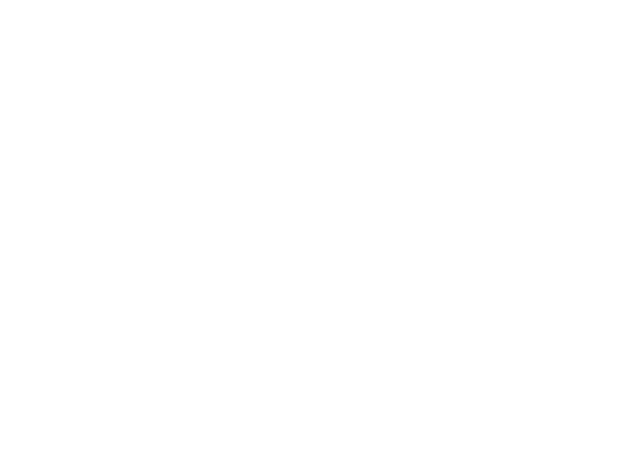
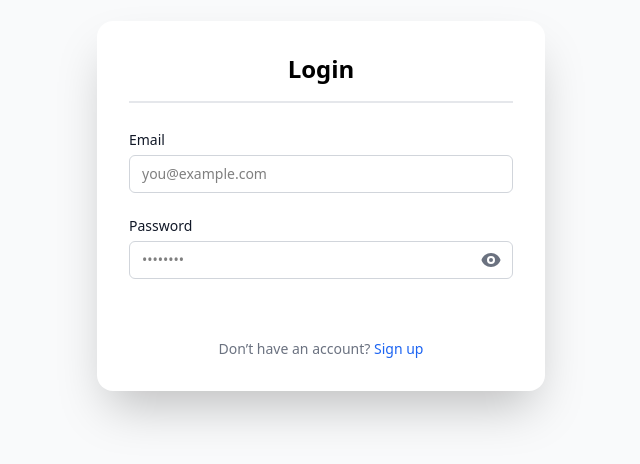
Before and after one commit to muhdSajid/CRMApple, a React (Vite) app: page /login in a window 1280 px wide. Before the commit this address had no page. Shown: the part 194-658 px from the top of the page, without its empty margins (319-959 px from the left). Built offline with nearby package versions, Linux system fonts and the light colour scheme.

Commit message:
Login page completed

```diff
--- a/package.json
+++ b/package.json
@@ -11,12 +11,14 @@
     "postinstall": "flowbite-react patch"
   },
   "dependencies": {
+    "@reduxjs/toolkit": "^2.8.2",
     "@tailwindcss/vite": "^4.1.8",
     "d3": "^7.9.0",
     "flowbite-react": "^0.11.7",
     "react": "^19.1.0",
     "react-dom": "^19.1.0",
     "react-icons": "^5.5.0",
+    "react-redux": "^9.2.0",
     "react-router-dom": "^7.6.2",
     "tailwindcss": "^4.1.8"
   },
--- a/src/App.jsx
+++ b/src/App.jsx
@@ -7,11 +7,13 @@ import Distribution from "./components/distribution/Distribution";
 import { HelpCenter } from "./components/helpCenter/HelpCenter";
 import FaqPage from "./components/faq/Faq";
 import UserGuide from "./components/common/userGuide/UserGuide";
+import LoginPage from "./components/auth/Login";
 
 function App() {
   return (
     <Router>
       <Routes>
+        <Route path="/login" element={<LoginPage />} />
         <Route path="/" element={<Layout />}>
           <Route index element={<Dashboard />} />
           <Route path="/stock" element={<MedicineStock />} />
--- /dev/null
+++ b/src/components/auth/Login.jsx
@@ -0,0 +1,81 @@
+import { useState } from "react";
+import { Label, Button } from "flowbite-react";
+import { HiEye, HiEyeOff } from "react-icons/hi";
+
+const LoginPage = () => {
+  const [loginData, setLoginData] = useState({
+    email: "",
+    password: "",
+  });
+  const [showPassword, setShowPassword] = useState(false);
+
+  const handleChange = (e) => {
+    setLoginData({ ...loginData, [e.target.id]: e.target.value });
+  };
+
+  const handleSubmit = (e) => {
+    e.preventDefault();
+    console.log("loginData", loginData);
+  };
+
+  return (
+    <div className="min-h-screen flex items-center justify-center bg-gray-50 px-4">
+      <div className="bg-white rounded-2xl shadow-2xl p-6 sm:p-8 w-full max-w-md">
+        <div className="border-b-2 border-gray-200 pb-4 mb-6">
+          <h3 className="text-2xl font-semibold text-center">Login</h3>
+        </div>
+
+        <form className="space-y-5" onSubmit={handleSubmit}>
+          <div>
+            <Label htmlFor="email">Email</Label>
+            <input
+              id="email"
+              type="email"
+              placeholder="you@example.com"
+              required
+              value={loginData.email}
+              onChange={handleChange}
+              className="mt-1 w-full border border-gray-300 rounded-md px-3 py-2 text-sm focus:outline-none focus:ring-1 focus:ring-blue-500"
+            />
+          </div>
+
+          <div>
+            <Label htmlFor="password">Password</Label>
+            <div className="relative mt-1">
+              <input
+                id="password"
+                type={showPassword ? "text" : "password"}
+                value={loginData.password}
+                onChange={handleChange}
+                placeholder="••••••••"
+                required
+                className="w-full border border-gray-300 rounded-md px-3 py-2 text-sm focus:outline-none focus:ring-1 focus:ring-blue-500"
+              />
+              <button
+                type="button"
+                onClick={() => setShowPassword((prev) => !prev)}
+                className="absolute inset-y-0 right-3 flex items-center text-gray-500"
+                tabIndex={-1}
+              >
+                {showPassword ? <HiEyeOff size={20} /> : <HiEye size={20} />}
+              </button>
+            </div>
+          </div>
+
+          <Button type="submit" className="w-full mt-2">
+            Sign In
+          </Button>
+
+          <p className="text-sm text-center text-gray-500">
+            Don’t have an account?{" "}
+            <a href="#" className="text-blue-600">
+              Sign up
+            </a>
+          </p>
+        </form>
+      </div>
+    </div>
+  );
+};
+
+export default LoginPage;
--- /dev/null
+++ b/src/constants/constants.js
@@ -0,0 +1,2 @@
+const isProduction = import.meta.env.MODE !== "production";
+export const apiDomain = isProduction ? "" : "http://localhost:5000";
--- a/src/index.css
+++ b/src/index.css
@@ -37,3 +37,21 @@
     @apply cursor-pointer;
   }
 }
+
+/* Remove eye icon from Chrome, Edge, Safari */
+input[type="password"]::-ms-reveal,
+input[type="password"]::-ms-clear {
+  display: none;
+}
+
+input[type="password"]::-webkit-credentials-auto-fill-button,
+input[type="password"]::-webkit-password-toggle-button,
+input[type="password"]::-webkit-clear-button {
+  display: none !important;
+}
+
+input[type="password"] {
+  appearance: none;
+  -webkit-appearance: none;
+  -moz-appearance: none;
+}
--- /dev/null
+++ b/src/service/apiService.js
@@ -0,0 +1,29 @@
+import axios from "axios";
+import { getUserToken } from "./authService";
+import { apiDomain } from "../constants/constants";
+
+export const get = (url, props) => _fetch(url, "GET", null, props);
+export const post = (url, data, props, token) =>
+  _fetch(url, "POST", data, props, token);
+
+const _fetch = async (url, method, data = null, props, token = null) => {
+  let userToken;
+  if (token !== null) {
+    userToken = token;
+  } else {
+    userToken = getUserToken();
+  }
+  const bearer = `Bearer ${userToken.token}`;
+  const headers = {
+    Authorization: bearer,
+  };
+  let body;
+  let response;
+  if (method !== "GET") {
+    body = data ? data : null;
+    response = axios.post(`${apiDomain}${url}`, body, { headers });
+    return response;
+  }
+  response = axios.get(`${apiDomain}${url}`, { headers });
+  return response;
+};
--- /dev/null
+++ b/src/service/authService.js
@@ -0,0 +1,16 @@
+const ifTokenExpired = (userToken) => {
+  const expiry = Date.parse(userToken.expiration);
+  if (expiry > Date.now()) {
+    return false;
+  }
+  return true;
+};
+
+export const getUserToken = () => {
+  const userTkn = JSON.parse(localStorage.getItem('userToken')) || {};
+  const token =
+    Object.entries(userTkn).length !== 0 && !ifTokenExpired(userTkn)
+      ? userTkn
+      : "";
+  return token;
+};
--- /dev/null
+++ b/src/store/rootReducer.js
@@ -0,0 +1,3 @@
+import { combineReducers } from "redux";
+
+export default combineReducers({});
--- /dev/null
+++ b/src/store/store.js
@@ -0,0 +1,11 @@
+import { configureStore } from "@reduxjs/toolkit";
+import rootReducer from "./rootReducer";
+
+export default configureStore({
+  reducer: rootReducer,
+  middleware: (getDefaultMiddleware) =>
+    getDefaultMiddleware({
+      immutableCheck: false,
+      serializableCheck: false,
+    }),
+});
```
Also changed, not shown: src/main.jsx (+4 -3 lines), 1 other file (tests, documents, lock files or other folders).
